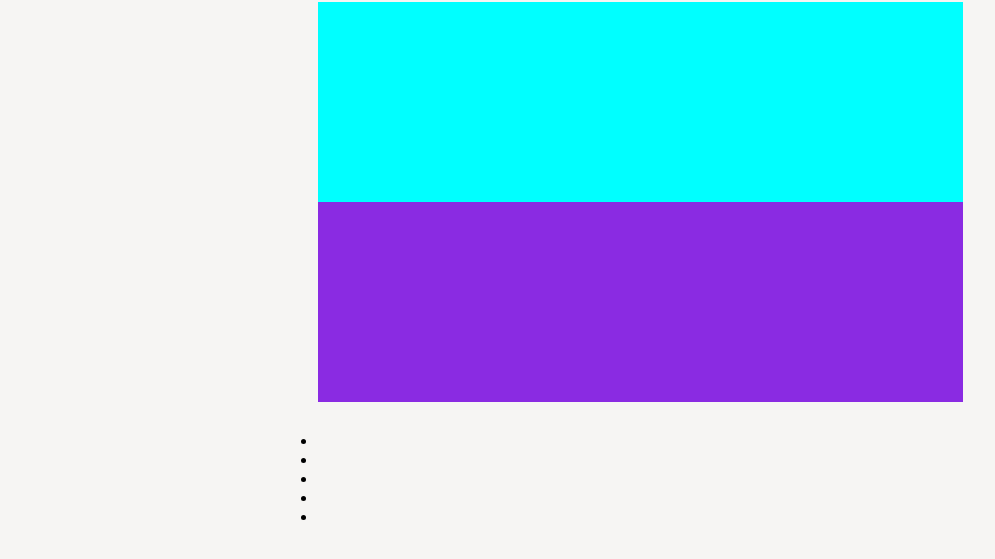
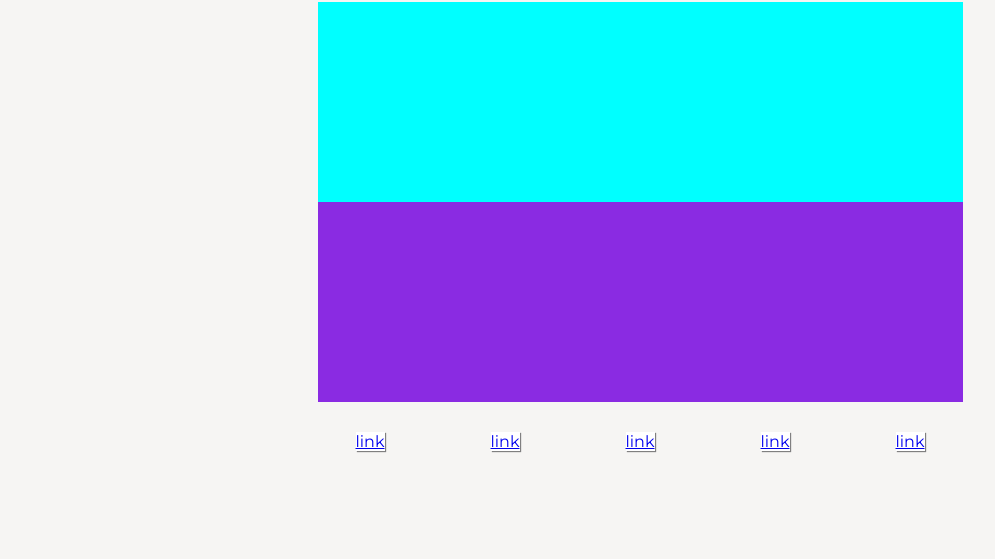
Before and after one commit to AlessioMartella7/htmlcss-responsive-layout, a plain HTML site: page index.html in a window 1280 px wide. Shown: the part 179-738 px from the top of the page, without its empty margins (0-995 px from the left). Drawn offline with Linux system fonts and the light colour scheme.

Commit message:
added social button layout

```diff
--- a/css/style.css
+++ b/css/style.css
@@ -70,11 +70,18 @@ img {
 
 /* Social Media Buttons */
 
-.social-media {
+.social-buttons {
     display: flex;
+    flex-direction: row;
+    justify-content: space-around;
+    gap: 30px;
 }
 
-
+.social-buttons li {
+    background-color: #fff;
+    box-shadow: 1px 1px 1px gray;
+    list-style-type: none;
+}
 
 
 /* Media query tablet */
--- a/index.html
+++ b/index.html
@@ -59,11 +59,11 @@
 
                 <div class="social-media">
                     <ul class="social-buttons">
-                        <li><a href="#"></a></li>
-                        <li><a href="#"></a></li>
-                        <li><a href="#"></a></li>
-                        <li><a href="#"></a></li>
-                        <li><a href="#"></a></li>
+                        <li><a href="#">link</a></li>
+                        <li><a href="#">link</a></li>
+                        <li><a href="#">link</a></li>
+                        <li><a href="#">link</a></li>
+                        <li><a href="#">link</a></li>
                     </ul>
                 </div>
 
```
